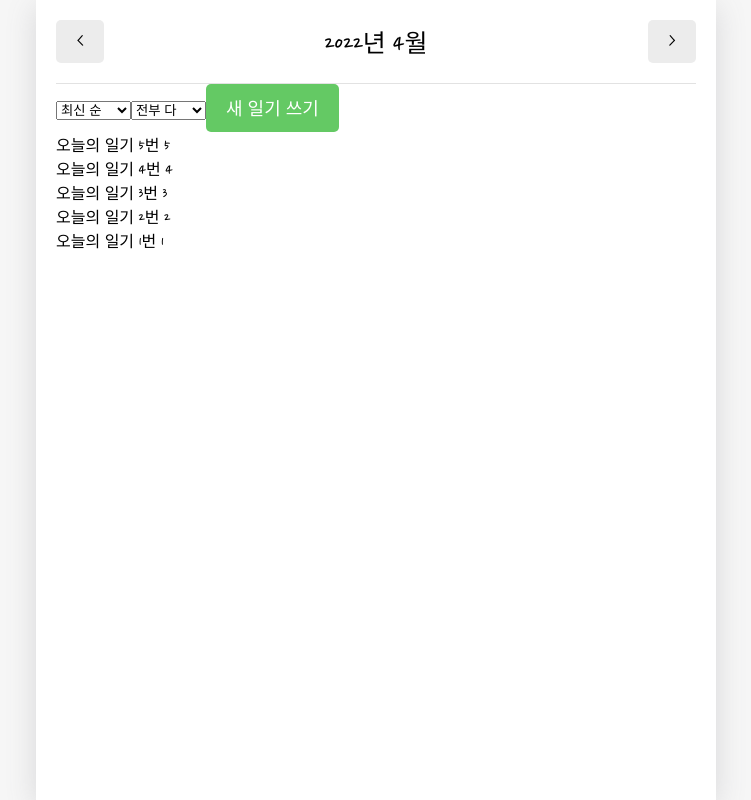
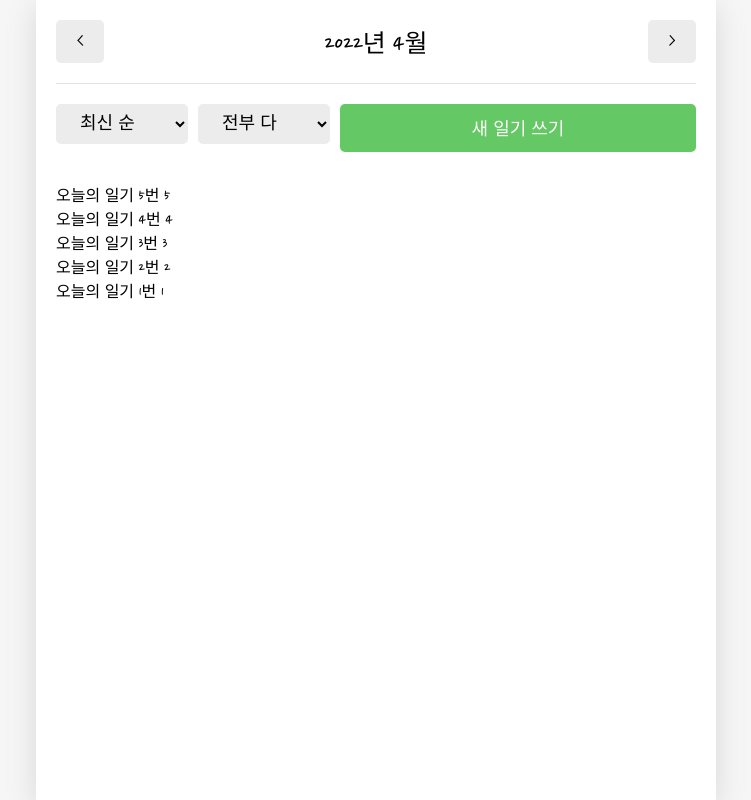
Before and after one commit to Choi-HyunHo/emotion-diary, a React (Create React App) app: page / in a window 1280 px wide. Shown: the whole page, without its empty margins (264-1015 px from the left). Built offline with nearby package versions, Linux system fonts and the light colour scheme; a web font is replaced by a local one.

Commit message:
💄 DiaryList styles

```diff
--- a/src/App.css
+++ b/src/App.css
@@ -90,3 +90,29 @@ header .head_btn_right {
 header button {
   font-family: 'Nanum Pen Script';
 }
+
+/* DiaryList */
+.DiaryList .menu_wrapper {
+  margin: 20px 0 30px 0;
+  display: flex;
+  justify-content: space-between;
+}
+
+.DiaryList .menu_wrapper .right_col {
+  flex-grow: 1;
+}
+
+.DiaryList .menu_wrapper .right_col button {
+  width: 100%;
+}
+
+.DiaryList .ControlMenu {
+  margin-right: 10px;
+  border: none;
+  border-radius: 5px;
+  background-color: #ececec;
+  padding: 10px 20px;
+  cursor: pointer;
+  font-family: 'Nanum Pen Script';
+  font-size: 18px;
+}
--- a/src/components/DiaryList.js
+++ b/src/components/DiaryList.js
@@ -19,7 +19,11 @@ const ControlMenu = ({ value, onChange, optionList }) => {
   // optionList : select 태그 안에 들어갈 option
 
   return (
-    <select value={value} onChange={(e) => onChange(e.target.value)}>
+    <select
+      className="ControlMenu"
+      value={value}
+      onChange={(e) => onChange(e.target.value)}
+    >
       {optionList.map((it, idx) => (
         <option key={idx} value={it.value}>
           {it.name}
@@ -62,7 +66,9 @@ const DiaryList = ({ diaryList }) => {
     return sortedList;
   };
   return (
-    <div>
+    <div className="DiaryList">
+      <div className="menu_wrapper">
+        <div className="left_col">
           <ControlMenu
             value={sortType}
             onChange={setSortType}
@@ -73,11 +79,16 @@ const DiaryList = ({ diaryList }) => {
             onChange={setFilter}
             optionList={filterOptionList}
           />
+        </div>
+        <div className="right_col">
           <MyButton
             type={'positive'}
             text={'새 일기 쓰기'}
             onClick={() => navigate('/new')}
           />
+        </div>
+      </div>
+
       {getProcessedDiaryList().map((it) => (
         <div key={it.id}>
           {it.content} {it.emotion}
```
Lines whose indentation alone changed are shown as unchanged.
